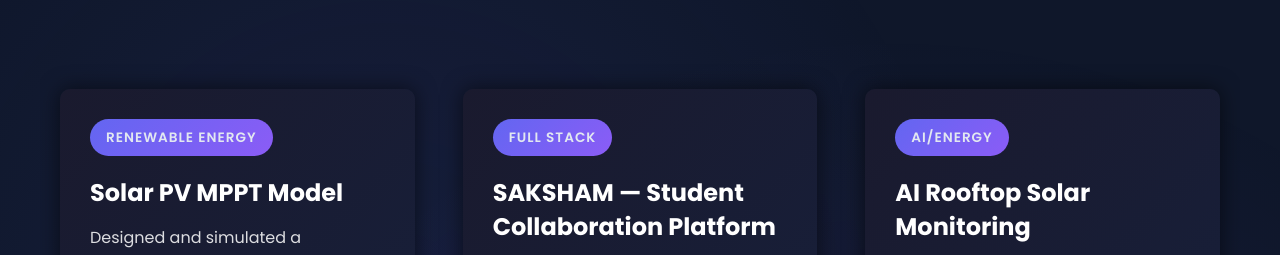
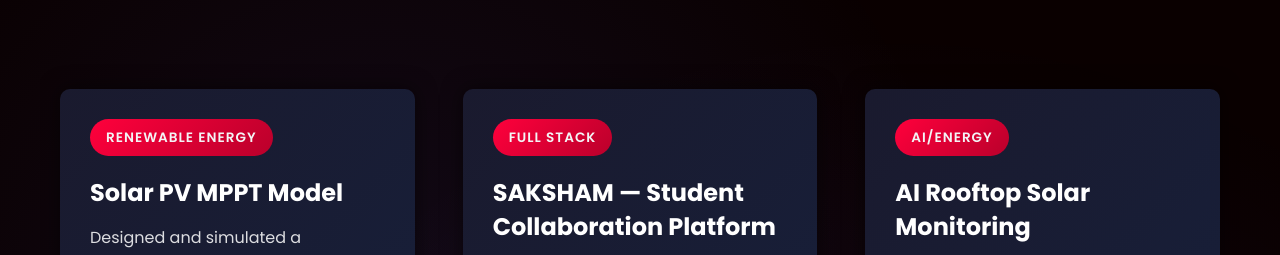
Before and after one commit to 12shivam1212/my-portfolio-site, a website: page index.html in a window 1280 px wide. Shown: the part 2718-2973 px from the top of the page. Drawn offline with Linux system fonts and the light colour scheme.

Commit message:
Update site theme to dark reddish black to match video loader

```diff
--- a/css/loader.css
+++ b/css/loader.css
@@ -4,7 +4,7 @@
     left: 0;
     width: 100%;
     height: 100%;
-    background-color: #000;
+    background-color: var(--background-dark);
     z-index: 9999;
     transition: opacity 0.8s ease-out, visibility 0.8s ease-out;
     display: flex;
--- a/css/style.css
+++ b/css/style.css
@@ -40,18 +40,18 @@ html {
 
 /* Color Variables */
 :root {
-    --primary-color: #6366f1;
-    --secondary-color: #8b5cf6;
-    --accent-color: #06b6d4;
-    --text-dark: #e2e8f0;
-    --text-light: #94a3b8;
-    --background-light: #1e293b;
-    --background-dark: #0f172a;
+    --primary-color: #ff003c;
+    --secondary-color: #ba002b;
+    --accent-color: #ff3366;
+    --text-dark: #f3f4f6;
+    --text-light: #9ca3af;
+    --background-light: #180a0a;
+    --background-dark: #0a0000;
     --white: #ffffff;
-    --card-bg: #334155;
-    --border-light: #475569;
-    --shadow: 0 10px 25px rgba(0, 0, 0, 0.3);
-    --shadow-lg: 0 20px 40px rgba(0, 0, 0, 0.4);
+    --card-bg: #1c0b0b;
+    --border-light: #3a1515;
+    --shadow: 0 10px 25px rgba(255, 0, 60, 0.15);
+    --shadow-lg: 0 20px 40px rgba(255, 0, 60, 0.25);
 }
 
 /* Typography */
```
